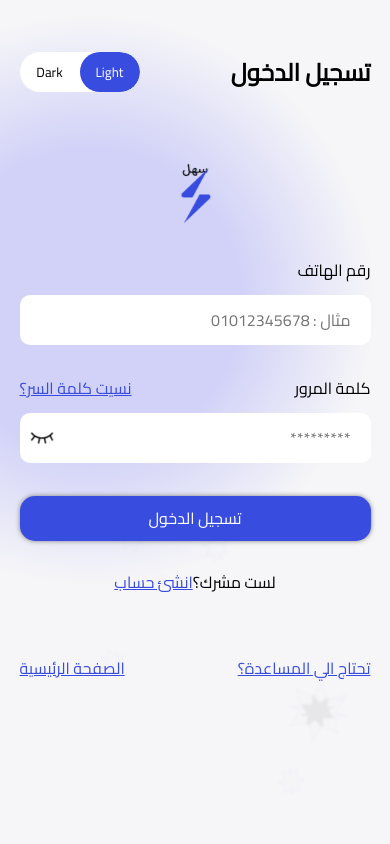
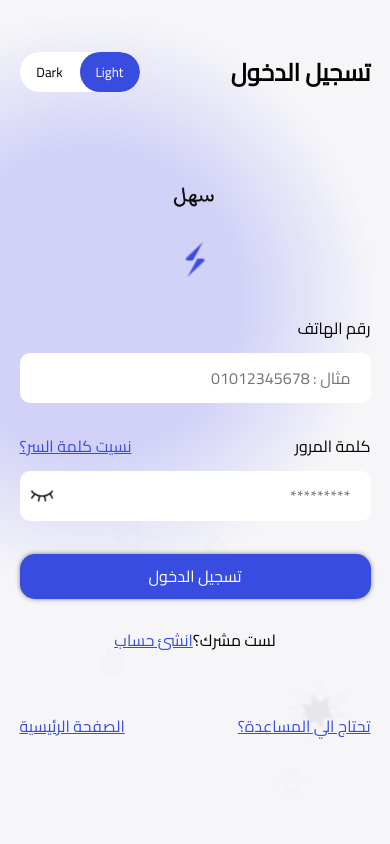
Before and after one commit to engMahmoudSalah/login-Sahl, a plain HTML site: page index.html in a window 390 px wide. Shown: the top 844 px of the page. Drawn offline with nearby package versions, Linux system fonts and the light colour scheme.

Commit message:
login-Sahl: wordmark above bolt, no overlap on mobile

```diff
--- a/css/style.css
+++ b/css/style.css
@@ -788,3 +788,9 @@ body{
 #pwMeter .pw-bar span{display:block;height:100%;width:0;border-radius:99px;transition:width .25s,background .25s}
 #pwMeter .pw-txt{font-size:13px;margin-top:4px;min-height:1em}
 @media (prefers-reduced-motion:reduce){#pwMeter .pw-bar span{transition:none}}
+
+/* logo: wordmark above bolt, no overlap */
+.main .logo{ height: auto !important; display: flex; flex-direction: column; align-items: center; gap: 8px; padding: 12px 0; }
+.main .logo img{ position: static !important; width: auto !important; max-width: 100%; }
+.main .logo img:first-child{ height: 80px !important; margin-bottom: -18px; }
+.main .logo img:last-child{ height: 64px !important; }
```
